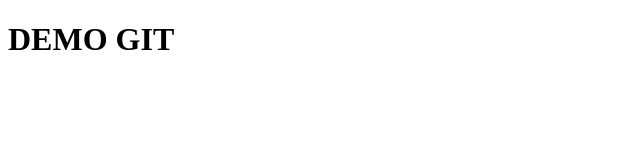
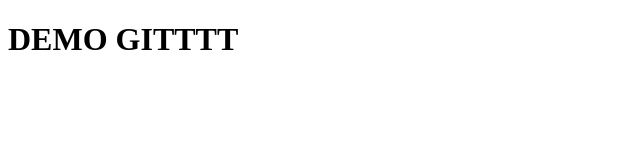
Before and after one commit to Diegonazabal/clase9git, a plain HTML site: page index.html in a window 1280 px wide. Shown: the whole page, without its empty margins (0-640 px from the left). Drawn offline with Linux system fonts and the light colour scheme.

Commit message:
version 0.1

```diff
--- a/index.html
+++ b/index.html
@@ -9,7 +9,7 @@
 </head>
 <body>
     <header>
-        <h1>DEMO GIT</h1>
+        <h1>DEMO GITTTT</h1>
     </header>
     <NAV></NAV>
 
```
